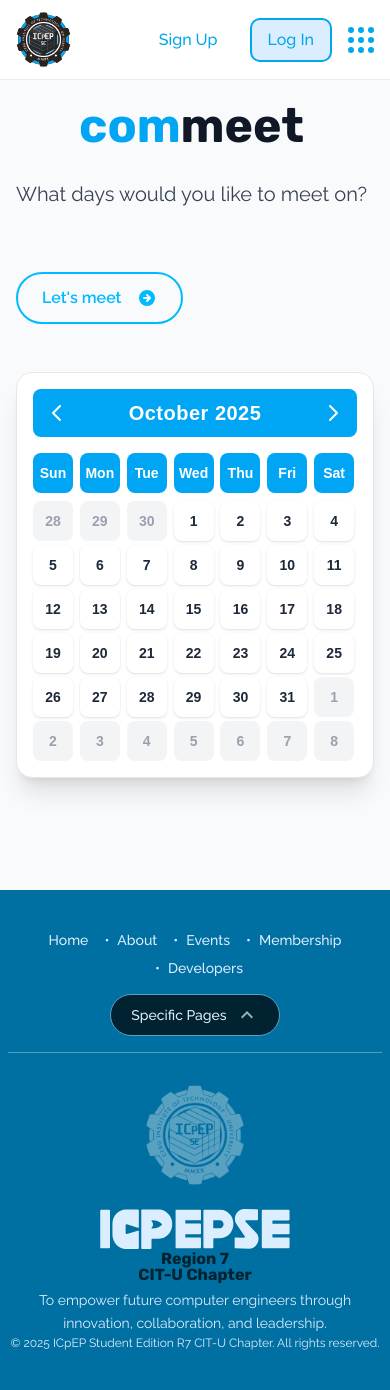
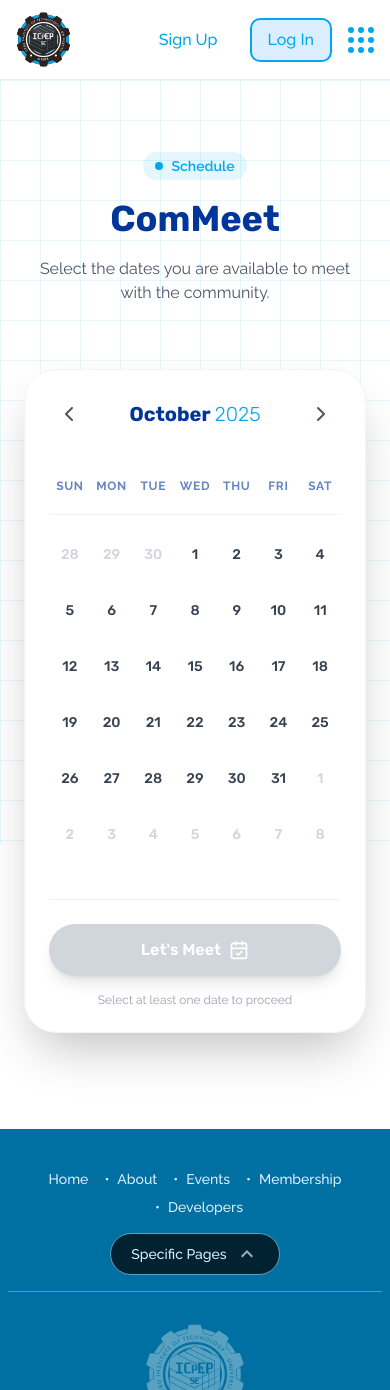
Before and after one commit to ShanRaboy11/icpep-se-citu, a Next.js app in the folder client/: page /commeet in a window 390 px wide. Shown: the top 1390 px of the page. Built offline with nearby package versions, Linux system fonts and the light colour scheme.

Commit message:
fix: commet first page ui - rexi

```diff
--- a/client/src/app/commeet/page.tsx
+++ b/client/src/app/commeet/page.tsx
@@ -2,8 +2,10 @@
 
 import Header from "../components/header";
 import Footer from "../components/footer";
+import Grid from "../components/grid";
 import { FunctionComponent, useCallback, useState } from 'react';
 import { useRouter } from 'next/navigation';
+import { ChevronLeft, ChevronRight, CalendarCheck } from "lucide-react";
 
 const CommeetPage: FunctionComponent = () => {
   const [selectedDates, setSelectedDates] = useState<Set<string>>(new Set());
@@ -24,19 +26,15 @@ const CommeetPage: FunctionComponent = () => {
 
     const dayIndex = day + firstDayOfMonth - 1;
 
-    if (dayIndex < firstDayOfMonth) { // Previous month's inactive days
-      return;
-    }
-    if (day > totalDaysInMonth) { // Next month's inactive days
-      return;
-    }
+    if (dayIndex < firstDayOfMonth) return; // Prev month padding
+    if (day > totalDaysInMonth) return; // Next month padding
 
     setSelectedDates(prevSelectedDates => {
       const newSelectedDates = new Set(prevSelectedDates);
       if (newSelectedDates.has(dateKey)) {
-        newSelectedDates.delete(dateKey); // Deselect
+        newSelectedDates.delete(dateKey);
       } else {
-        newSelectedDates.add(dateKey); // Select
+        newSelectedDates.add(dateKey);
       }
       return newSelectedDates;
     });
@@ -49,29 +47,36 @@ const CommeetPage: FunctionComponent = () => {
     isSelected: boolean = false,
     onClick?: (day: number) => void
   ) => {
-    const headerClasses = "font-extrabold text-white bg-sky-500 rounded-lg";
+    // Header Cells (Mon, Tue, etc.)
+    if (isHeader) {
+      return (
+        <div className="flex items-center justify-center h-10 w-full text-xs sm:text-sm font-bold text-primary3/60 font-raleway uppercase tracking-wider">
+          {day}
+        </div>
+      );
+    }
 
-    const baseDayClasses = "flex items-center justify-center h-10 w-10 sm:h-12 sm:w-12 text-sm sm:text-base font-semibold";
+    // Interactive Day Cells
+    const baseClasses = "flex items-center justify-center h-10 w-10 sm:h-12 sm:w-12 text-sm sm:text-base font-rubik font-medium rounded-xl transition-all duration-200 ease-out";
 
-    const inactiveClasses = "text-gray-400 bg-gray-100 rounded-lg";
-    const activeClasses = "text-gray-800 bg-white rounded-lg shadow-sm hover:bg-sky-100 cursor-pointer";
-    const selectedClasses = "bg-sky-400 text-white rounded-full shadow-md";
+    let stateClasses = "";
+    if (isInactive) {
+      stateClasses = "text-gray-300 cursor-default";
+    } else if (isSelected) {
+      stateClasses = "bg-primary1 text-white shadow-lg shadow-primary1/30 scale-105 font-bold";
+    } else {
+      stateClasses = "text-gray-700 hover:bg-primary1/10 hover:text-primary1 cursor-pointer hover:scale-105 active:scale-95";
+    }
 
-    const finalClasses = isHeader
-      ? headerClasses
-      : isInactive
-        ? inactiveClasses
-        : isSelected
-          ? selectedClasses
-          : activeClasses;
-
-    const clickableProps = (!isHeader && !isInactive && onClick && typeof day === 'number')
+    const clickableProps = (!isInactive && onClick && typeof day === 'number')
       ? { onClick: () => onClick(day) }
       : {};
 
     return (
-      <div className={`${baseDayClasses} ${finalClasses}`} {...clickableProps}>
+      <div className="flex justify-center items-center p-1">
+        <div className={`${baseClasses} ${stateClasses}`} {...clickableProps}>
           {day}
+        </div>
       </div>
     );
   };
@@ -123,78 +128,115 @@ const CommeetPage: FunctionComponent = () => {
   const currentMonthName = currentDate.toLocaleString('default', { month: 'long' });
   const currentYear = currentDate.getFullYear();
 
+  // Page Content Constants
+  const pillText = "Schedule";
+  const title = "ComMeet";
+  const subtitle = "Select the dates you are available to meet with the community.";
+
   return (
-    <div className="min-h-screen flex flex-col overflow-hidden bg-gray-50">
+    <div className="min-h-screen bg-white flex flex-col relative overflow-hidden">
+      <Grid />
+
+      <div className="relative z-10 flex flex-col min-h-screen">
         <Header />
-      <div className="flex-1 flex flex-col items-center py-16 px-4 sm:px-6 lg:px-8">
-        {/* Main Content Area */}
-        <div className="max-w-7xl w-full flex flex-col lg:flex-row lg:justify-between items-start lg:items-start space-y-8 lg:space-y-0 lg:space-x-12">
-          <div className="flex-shrink-0 text-center lg:text-left">
-            <h1 className="text-5xl sm:text-6xl font-rubik leading-tight mt-8">
-              <span className="text-sky-500 font-bold">com</span>
-              <span className="text-gray-900 font-bold">meet</span>
+
+        <main className="flex-grow w-full max-w-7xl mx-auto px-6 pt-[9.5rem] pb-24">
+
+          {/* Header Section */}
+          <div className="mb-16 text-center">
+            <div className="inline-flex items-center gap-2 rounded-full bg-primary1/10 px-3 py-1 mb-4">
+              <div className="h-2 w-2 rounded-full bg-primary1"></div>
+              <span className="font-raleway text-sm font-semibold text-primary1">
+                {pillText}
+              </span>
+            </div>
+
+            <h1 className="font-rubik text-4xl sm:text-5xl font-bold text-primary3 leading-tight mb-4">
+              {title}
             </h1>
-            <p className="mt-6 text-xl sm:text-2xl font-raleway text-gray-700 max-w-lg whitespace-nowrap">
-              What days would you like to meet on?
+
+            <p className="font-raleway text-gray-600 text-base sm:text-lg max-w-2xl mx-auto">
+              {subtitle}
             </p>
           </div>
 
-          <div className="flex-shrink-0 mt-8 lg:mt-24">
+          {/* Calendar Content */}
+          <div className="flex flex-col items-center">
+            <div className="w-full max-w-xl bg-white rounded-[2rem] shadow-2xl border border-gray-100 p-6 sm:p-10 transform transition-all hover:shadow-primary1/5">
+
+              {/* Calendar Controls */}
+              <div className="flex items-center justify-between mb-8">
                 <button
-              className="px-6 py-3 border-2 border-sky-400 rounded-full font-raleway text-sky-400 font-semibold flex items-center justify-center space-x-2
-                         hover:bg-sky-200 hover:text-white hover:border-sky-400 active:bg-sky-600 active:border-sky-600 active:text-white transition-colors duration-200"
-              onClick={onLetsMeetBtnClick}
+                  onClick={handlePrevMonth}
+                  className="p-2 rounded-full hover:bg-gray-100 text-gray-600 hover:text-primary3 transition-all active:scale-95"
                 >
-              <span>Let&apos;s meet</span>
-              <svg xmlns="http://www.w3.org/2000/svg" className="h-5 w-5 ml-2" viewBox="0 0 20 20" fill="currentColor">
-                <path fillRule="evenodd" d="M10 18a8 8 0 100-16 8 8 0 000 16zm3.707-8.707l-3-3a1 1 0 00-1.414 1.414L10.586 9H7a1 1 0 100 2h3.586l-1.293 1.293a1 1 0 101.414 1.414l3-3a1 1 0 000-1.414z" clipRule="evenodd" />
-              </svg>
+                  <ChevronLeft className="w-6 h-6" />
                 </button>
-          </div>
-        </div>
 
-        {/* Calendar Section */}
-        <div className="relative mt-12 mb-12 w-full max-w-lg p-4 bg-white shadow-xl rounded-2xl border border-gray-200 transform transition-all duration-300">
+                <h2 className="text-xl sm:text-2xl font-rubik font-bold text-primary3 text-center">
+                  {currentMonthName} <span className="text-primary1 font-light">{currentYear}</span>
+                </h2>
 
-          <div className="p-2 bg-sky-500 rounded-lg text-white text-center text-xl font-bold tracking-wide flex items-center justify-between">
-            <button onClick={handlePrevMonth} className="p-1 rounded-full hover:bg-sky-400 transition-colors">
-              <svg xmlns="http://www.w3.org/2000/svg" className="h-6 w-6 text-white" fill="none" viewBox="0 0 24 24" stroke="currentColor" strokeWidth={2}>
-                <path strokeLinecap="round" strokeLinejoin="round" d="M15 19l-7-7 7-7" />
-              </svg>
-            </button>
-            <span>{currentMonthName} {currentYear}</span>
-            <button onClick={handleNextMonth} className="p-1 rounded-full hover:bg-sky-400 transition-colors">
-              <svg xmlns="http://www.w3.org/2000/svg" className="h-6 w-6 text-white" fill="none" viewBox="0 0 24 24" stroke="currentColor" strokeWidth={2}>
-                <path strokeLinecap="round" strokeLinejoin="round" d="M9 5l7 7-7 7" />
-              </svg>
+                <button
+                  onClick={handleNextMonth}
+                  className="p-2 rounded-full hover:bg-gray-100 text-gray-600 hover:text-primary3 transition-all active:scale-95"
+                >
+                  <ChevronRight className="w-6 h-6" />
                 </button>
               </div>
 
-          {/* Day of Week Headers - UPDATED: Reduced margin and gap */}
-          <div className="grid grid-cols-7 gap-1 sm:gap-2 mt-4">
+              {/* Day Headers */}
+              <div className="grid grid-cols-7 mb-4 border-b border-gray-100 pb-2">
                 {daysOfWeek.map(day => (
-              <div key={day}>
+                  <div key={day} className="text-center">
                     {renderDayCell(day, true)}
                   </div>
                 ))}
               </div>
 
-          {/* Dates Grid - UPDATED: Reduced margin and gap */}
-          <div className="grid grid-cols-7 gap-1 sm:gap-2 mt-2">
+              {/* Dates Grid */}
+              <div className="grid grid-cols-7 gap-y-2">
                 {calendarDays.map((date, index) => {
                   const uniqueDateKey = `${currentYear}-${currentDate.getMonth() + 1}-${date.day}`;
                   const isSelected = selectedDates.has(uniqueDateKey);
                   return (
-                <div key={index}>
+                    <div key={index} className="w-full">
                       {renderDayCell(date.day, false, date.inactive, isSelected, handleDateClick)}
                     </div>
                   );
                 })}
               </div>
 
+              {/* Bottom Action Section */}
+              <div className="mt-10 flex flex-col items-center gap-4">
+                <div className="h-px w-full bg-gray-100 mb-2"></div>
+                <button
+                  onClick={onLetsMeetBtnClick}
+                  disabled={selectedDates.size === 0}
+                  className={`
+                    w-full sm:w-auto px-8 py-3.5 rounded-full font-rubik font-semibold text-white shadow-lg flex items-center justify-center gap-2 transition-all duration-300
+                    ${selectedDates.size > 0
+                      ? "bg-gradient-to-r from-primary3 to-primary1 hover:shadow-primary1/30 hover:-translate-y-1 cursor-pointer"
+                      : "bg-gray-300 cursor-not-allowed"}
+                  `}
+                >
+                  <span>Let&apos;s Meet</span>
+                  <CalendarCheck className="w-5 h-5" />
+                </button>
+                <p className="text-xs font-raleway text-gray-400">
+                  {selectedDates.size === 0
+                    ? "Select at least one date to proceed"
+                    : `${selectedDates.size} date${selectedDates.size > 1 ? 's' : ''} selected`}
+                </p>
+              </div>
+
             </div>
           </div>
+
+        </main>
+
         <Footer />
+      </div>
     </div>
   );
 };
--- a/client/src/app/profile/page.tsx
+++ b/client/src/app/profile/page.tsx
@@ -177,11 +177,15 @@ export default function ProfilePage() {
 
       <Grid />
       <div className="relative z-10 flex flex-col min-h-screen">
-        <Header />
+        {/* FIX: Wrapped Header in high z-index to stay above content */}
+        <div className="relative z-[100]">
+          <Header />
+        </div>
 
+        {/* FIX: Added relative z-0 to main to enforce stacking order below header */}
         <main
           aria-busy={loading}
-          className="flex-grow w-full max-w-7xl mx-auto px-6 pt-[9.5rem] pb-24"
+          className="flex-grow w-full max-w-7xl mx-auto px-6 pt-[9.5rem] pb-24 relative z-0"
         >
           {/* --- Page Title --- */}
           <div className="mb-16 text-center">
```
Also changed, not shown: client/src/app/about/page.tsx (+22 -0 lines). Lines whose indentation alone changed are shown as unchanged.
